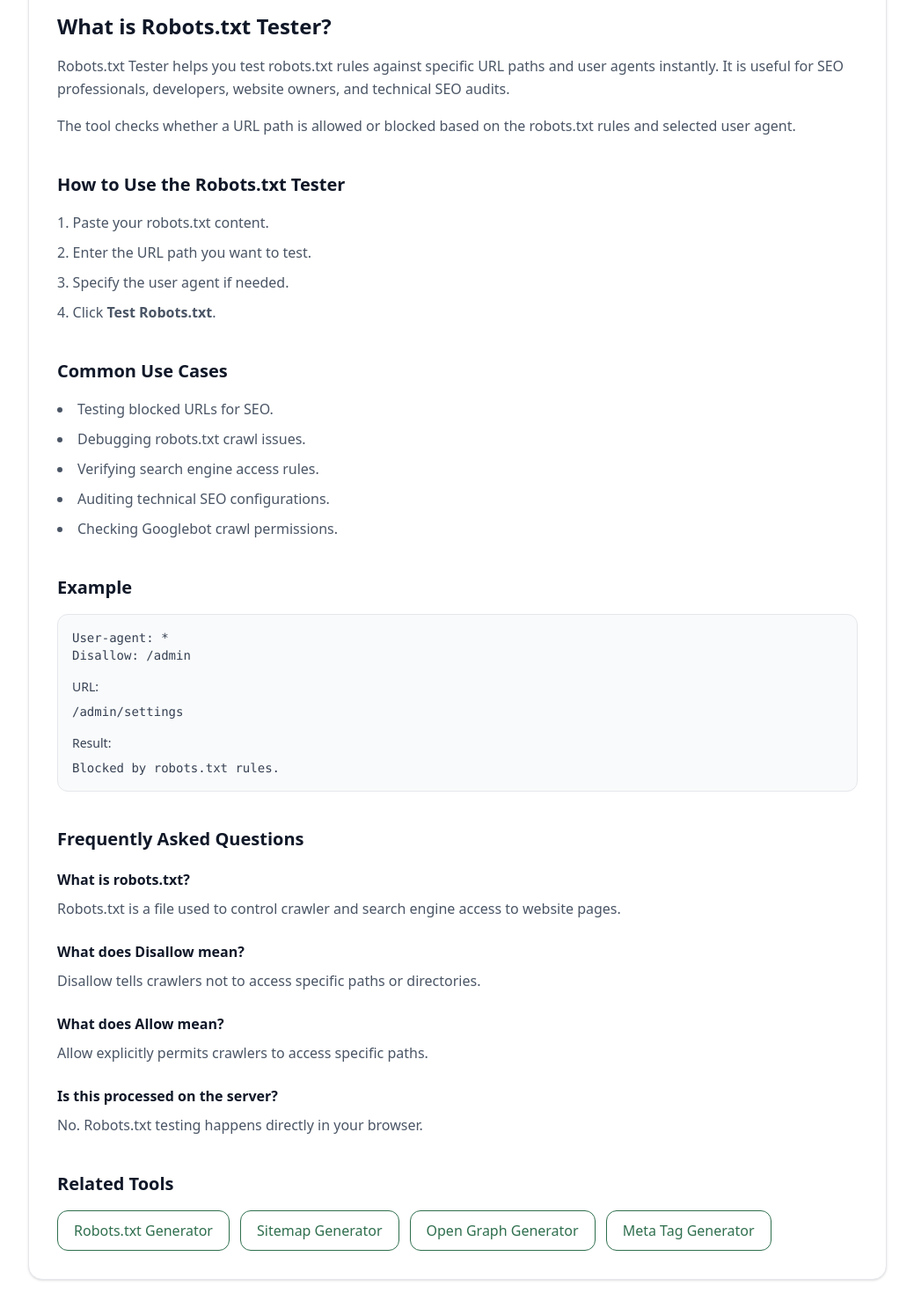
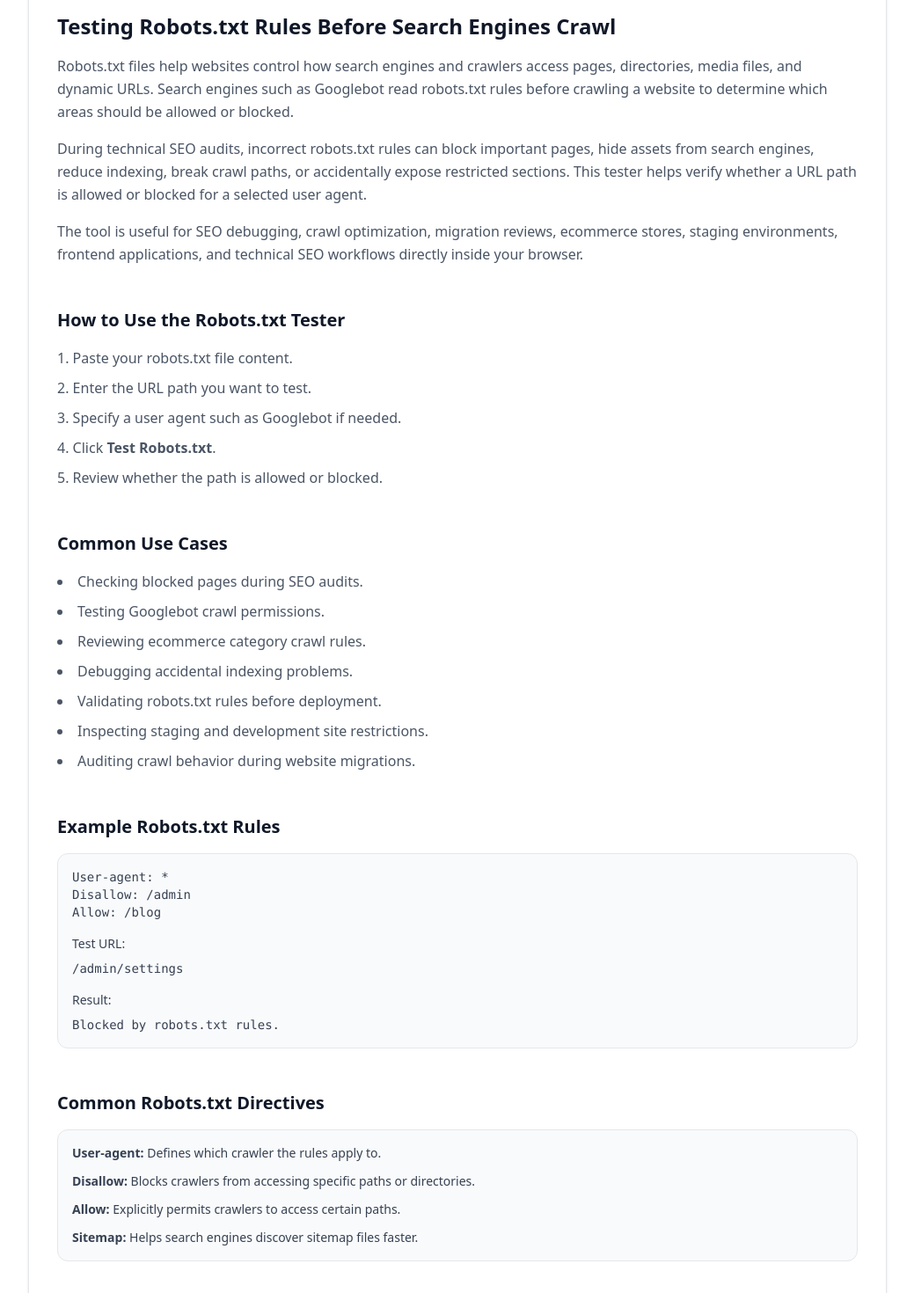
Before and after one commit to vaarunsonawwane-ops/yoryantra-new, a Next.js app: page /tools/robots-txt-tester in a window 1280 px wide. Shown: the part 1120-2590 px from the top of the page at 88% size, without its empty margins (120-1159 px from the left). Built offline with nearby package versions, Linux system fonts and the light colour scheme.

Commit message:
robots-txt-tester SEO Optimized

```diff
--- a/app/tools/robots-txt-tester/ToolClient.tsx
+++ b/app/tools/robots-txt-tester/ToolClient.tsx
@@ -120,7 +120,7 @@ export default function ToolClient() {
   return (
     <ToolShell
       title="Robots.txt Tester"
-      description="Test robots.txt rules against URLs and user agents instantly."
+      description="Test robots.txt rules against URLs and user agents instantly with this free online Robots.txt Tester."
     >
       {/* ROBOTS INPUT */}
       <div>
@@ -223,24 +223,33 @@ export default function ToolClient() {
       </div>
 
       {/* SEO CONTENT */}
-      <section className="mt-12 border-t border-gray-200 pt-10 space-y-10">
+      <section className="mt-12 border-t border-gray-200 pt-10 space-y-12">
         <div>
           <h2 className="text-2xl font-semibold text-gray-900">
-            What is Robots.txt Tester?
+            Testing Robots.txt Rules Before Search Engines Crawl
           </h2>
 
           <p className="mt-4 text-gray-600 leading-relaxed">
-            Robots.txt Tester helps you test
-            robots.txt rules against specific URL
-            paths and user agents instantly. It is
-            useful for SEO professionals, developers,
-            website owners, and technical SEO audits.
+            Robots.txt files help websites control how search engines and
+            crawlers access pages, directories, media files, and dynamic URLs.
+            Search engines such as Googlebot read robots.txt rules before
+            crawling a website to determine which areas should be allowed or
+            blocked.
           </p>
 
           <p className="mt-4 text-gray-600 leading-relaxed">
-            The tool checks whether a URL path is
-            allowed or blocked based on the
-            robots.txt rules and selected user agent.
+            During technical SEO audits, incorrect robots.txt rules can block
+            important pages, hide assets from search engines, reduce indexing,
+            break crawl paths, or accidentally expose restricted sections. This
+            tester helps verify whether a URL path is allowed or blocked for a
+            selected user agent.
+          </p>
+
+          <p className="mt-4 text-gray-600 leading-relaxed">
+            The tool is useful for SEO debugging, crawl optimization, migration
+            reviews, ecommerce stores, staging environments, frontend
+            applications, and technical SEO workflows directly inside your
+            browser.
           </p>
         </div>
 
@@ -250,17 +259,22 @@ export default function ToolClient() {
           </h2>
 
           <ol className="mt-4 list-decimal list-inside space-y-2 text-gray-600 leading-relaxed">
-            <li>
-              Paste your robots.txt content.
-            </li>
+            <li>Paste your robots.txt file content.</li>
+
             <li>
               Enter the URL path you want to test.
             </li>
+
             <li>
-              Specify the user agent if needed.
+              Specify a user agent such as Googlebot if needed.
             </li>
+
             <li>
               Click <strong>Test Robots.txt</strong>.
+            </li>
+
+            <li>
+              Review whether the path is allowed or blocked.
             </li>
           </ol>
         </div>
@@ -271,50 +285,75 @@ export default function ToolClient() {
           </h2>
 
           <ul className="mt-4 list-disc list-inside space-y-2 text-gray-600 leading-relaxed">
-            <li>
-              Testing blocked URLs for SEO.
-            </li>
-            <li>
-              Debugging robots.txt crawl issues.
-            </li>
-            <li>
-              Verifying search engine access rules.
-            </li>
-            <li>
-              Auditing technical SEO configurations.
-            </li>
-            <li>
-              Checking Googlebot crawl permissions.
-            </li>
+            <li>Checking blocked pages during SEO audits.</li>
+
+            <li>Testing Googlebot crawl permissions.</li>
+
+            <li>Reviewing ecommerce category crawl rules.</li>
+
+            <li>Debugging accidental indexing problems.</li>
+
+            <li>Validating robots.txt rules before deployment.</li>
+
+            <li>Inspecting staging and development site restrictions.</li>
+
+            <li>Auditing crawl behavior during website migrations.</li>
           </ul>
         </div>
 
         <div>
           <h2 className="text-xl font-semibold text-gray-900">
-            Example
+            Example Robots.txt Rules
           </h2>
 
           <div className="mt-4 rounded-xl border border-gray-200 bg-gray-50 p-4 text-sm text-gray-700">
             <pre className="whitespace-pre-wrap break-words">
 {`User-agent: *
-Disallow: /admin`}
+Disallow: /admin
+Allow: /blog`}
             </pre>
 
-            <p className="mt-4">
-              URL:
-            </p>
+            <p className="mt-4">Test URL:</p>
 
             <pre className="mt-2 whitespace-pre-wrap break-words">
 /admin/settings
             </pre>
 
-            <p className="mt-4">
-              Result:
-            </p>
+            <p className="mt-4">Result:</p>
 
             <pre className="mt-2 whitespace-pre-wrap break-words">
 Blocked by robots.txt rules.
             </pre>
+          </div>
+        </div>
+
+        <div>
+          <h2 className="text-xl font-semibold text-gray-900">
+            Common Robots.txt Directives
+          </h2>
+
+          <div className="mt-4 rounded-xl border border-gray-200 bg-gray-50 p-4 text-sm text-gray-700">
+            <ul className="space-y-3">
+              <li>
+                <strong>User-agent:</strong> Defines which crawler the rules
+                apply to.
+              </li>
+
+              <li>
+                <strong>Disallow:</strong> Blocks crawlers from accessing
+                specific paths or directories.
+              </li>
+
+              <li>
+                <strong>Allow:</strong> Explicitly permits crawlers to access
+                certain paths.
+              </li>
+
+              <li>
+                <strong>Sitemap:</strong> Helps search engines discover sitemap
+                files faster.
+              </li>
+            </ul>
           </div>
         </div>
 
@@ -330,42 +369,52 @@ Blocked by robots.txt rules.
               </h3>
 
               <p className="mt-2 text-gray-600 leading-relaxed">
-                Robots.txt is a file used to control
-                crawler and search engine access to
-                website pages.
+                Robots.txt is a configuration file used to control crawler and
+                search engine access to specific website sections.
               </p>
             </div>
 
             <div>
               <h3 className="font-semibold text-gray-900">
-                What does Disallow mean?
+                Why is robots.txt important for SEO?
               </h3>
 
               <p className="mt-2 text-gray-600 leading-relaxed">
-                Disallow tells crawlers not to access
-                specific paths or directories.
+                Robots.txt helps guide search engine crawlers, protect sensitive
+                sections, optimize crawl budgets, and prevent accidental
+                indexing problems.
               </p>
             </div>
 
             <div>
               <h3 className="font-semibold text-gray-900">
-                What does Allow mean?
+                What does Disallow mean in robots.txt?
               </h3>
 
               <p className="mt-2 text-gray-600 leading-relaxed">
-                Allow explicitly permits crawlers to
-                access specific paths.
+                The Disallow directive tells crawlers not to access specific
+                URLs, directories, or website sections.
               </p>
             </div>
 
             <div>
               <h3 className="font-semibold text-gray-900">
-                Is this processed on the server?
+                Can robots.txt block pages from Google?
               </h3>
 
               <p className="mt-2 text-gray-600 leading-relaxed">
-                No. Robots.txt testing happens
-                directly in your browser.
+                Yes. Incorrect robots.txt rules can prevent search engines from
+                crawling important pages and assets.
+              </p>
+            </div>
+
+            <div>
+              <h3 className="font-semibold text-gray-900">
+                Is robots.txt testing processed on the server?
+              </h3>
+
+              <p className="mt-2 text-gray-600 leading-relaxed">
+                No. Robots.txt testing happens directly inside your browser.
               </p>
             </div>
           </div>
@@ -375,6 +424,12 @@ Blocked by robots.txt rules.
           <h2 className="text-xl font-semibold text-gray-900">
             Related Tools
           </h2>
+
+          <p className="mt-3 text-gray-600 leading-relaxed">
+            Robots.txt testing often connects with sitemaps, canonical URLs,
+            redirects, meta tags, crawl optimization, and technical SEO
+            auditing workflows.
+          </p>
 
           <div className="mt-4 flex flex-wrap gap-3">
             <Link
@@ -392,10 +447,17 @@ Blocked by robots.txt rules.
             </Link>
 
             <Link
-              href="/tools/open-graph-generator"
+              href="/tools/canonical-url-checker"
               className="yoryantra-btn-outline"
             >
-              Open Graph Generator
+              Canonical URL Checker
+            </Link>
+
+            <Link
+              href="/tools/redirect-checker"
+              className="yoryantra-btn-outline"
+            >
+              Redirect Checker
             </Link>
 
             <Link
```
